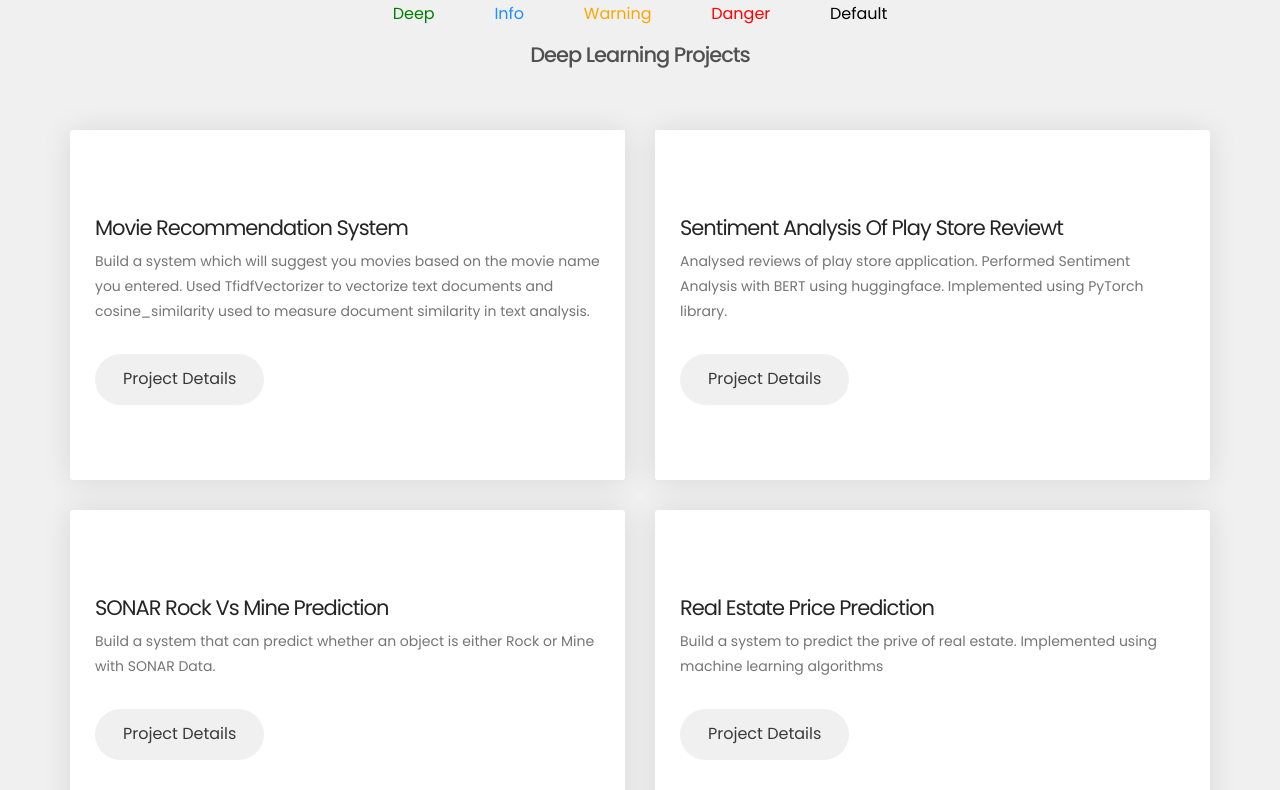
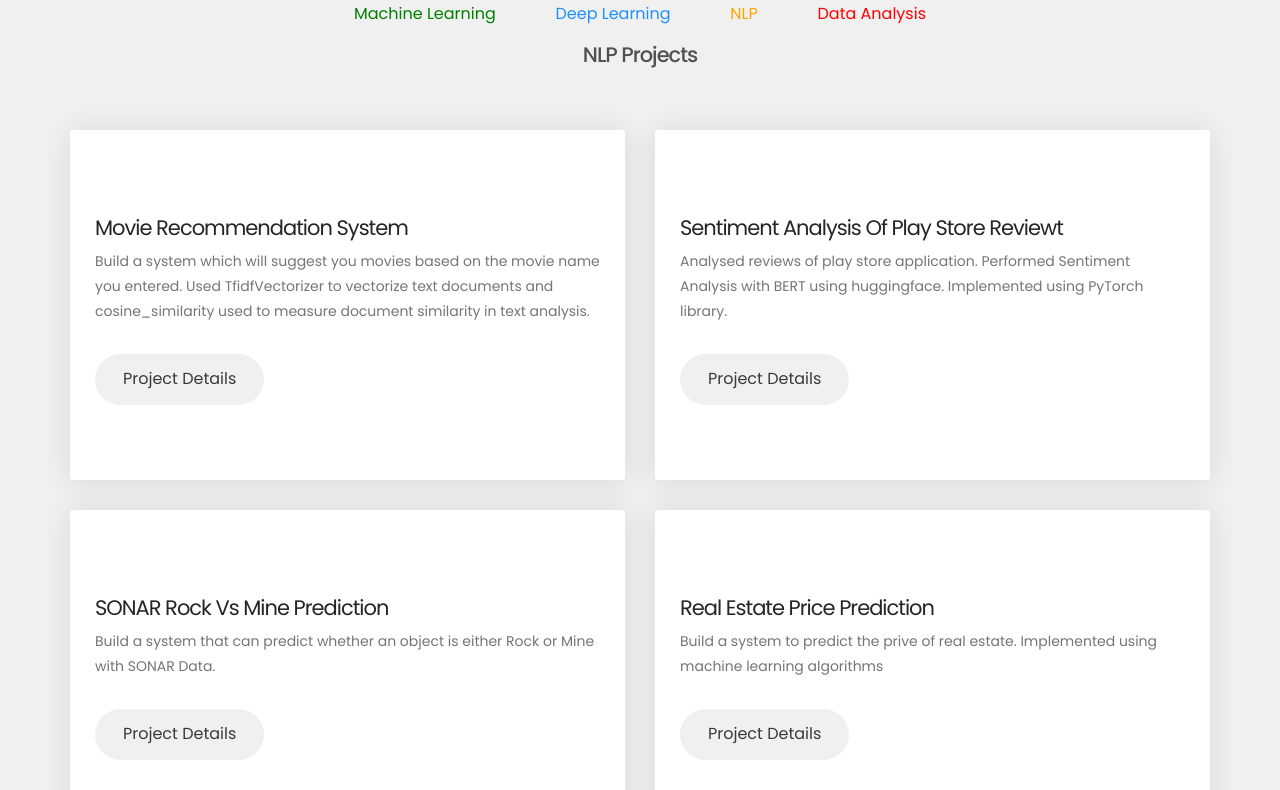
Before and after one commit to mandarwarghade/mandarwarghade.github.io, a plain HTML site: page nlp.html in a window 1280 px wide. Shown: the part 91-881 px from the top of the page. Drawn offline with Linux system fonts and the light colour scheme.

Commit message:
Update nlp.html

```diff
--- a/nlp.html
+++ b/nlp.html
@@ -67,10 +67,11 @@ http://www.templatemo.com/tm-509-hydro
                <!-- MENU LINKS -->
                <div class="collapse navbar-collapse">
                     <ul class="nav navbar-nav navbar-nav-first">
-                         <li><a href="#home" class="smoothScroll" >Home</a></li>
-                         <li><a href="#about" class="smoothScroll" >Machine Learning</a></li>
+                         <li><a href="index.html" class="smoothScroll" >Home</a></li>
+                         <li><a href="machine.html" class="smoothScroll" >Machine Learning</a></li>
+			 <li><a href="deep.html" class="smoothScroll" >Deep Learning</a></li>
                          <li><a href="#blog" class="smoothScroll" >NLP</a></li>
-                         <li><a href="#workex" class="smoothScroll">Data Analysis</a></li>
+                         <li><a href="data.nlp" class="smoothScroll">Data Analysis</a></li>
                          <!--<li><a href="#work" class="smoothScroll">Blogs</a></li>-->
                          <li><a href="#contact" class="smoothScroll">Contact</a></li>
 
@@ -99,16 +100,15 @@ http://www.templatemo.com/tm-509-hydro
 
                     <div class="col-md-12 col-sm-12">
 
-			<button class="btn success" onclick="window.location.href='deep.html';">Deep </button>
-			<button class="btn info" onclick="window.location.href='https://w3docs.com';" target="_blank">Info</button>
-			<button class="btn warning">Warning</button>
-			<button class="btn danger">Danger</button>
-			<button class="btn default">Default</button>
+			<button class="btn success" onclick="window.location.href='machine.html';">Machine Learning</button>
+			<button class="btn info" onclick="window.location.href='deep.html;">Deep Learning</button>
+			<button class="btn warning" onclick="window.location.href='nlp.html;">NLP</button>
+			<button class="btn danger" onclick="window.location.href='data.html;">Data Analysis</button>
 
                     </div>
 
 		        <div class="section-title">
-                              <h3>Deep Learning Projects</h3>
+                              <h3>NLP Projects</h3>
                         </div class="col-md-12 col-sm-6">
 
                     <div class="col-md-6 col-sm-6">
```
